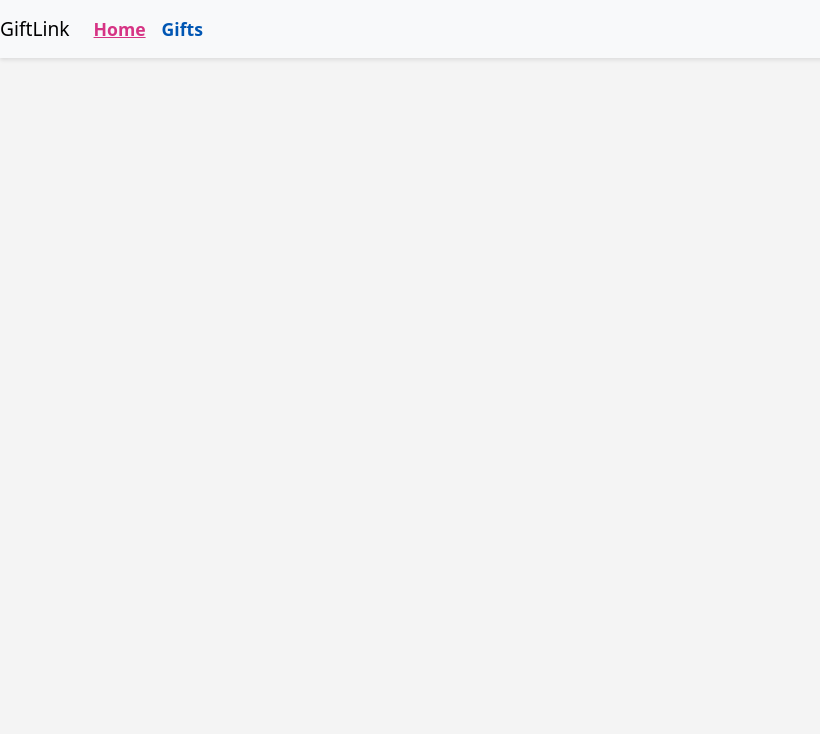
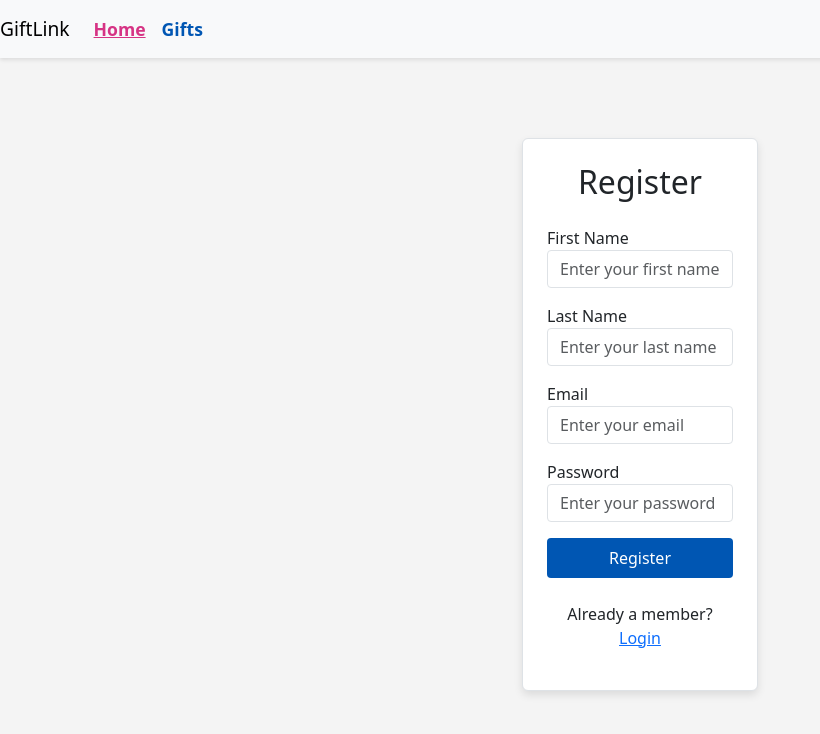
Before and after one commit to OmarSweiti/fullstack-capstone-project, a React (Create React App) app in the folder giftlink-frontend/: page /app/register in a window 1280 px wide. Before the commit this address had no page. Shown: the top 734 px of the page, without its empty margins (0-820 px from the left). Built offline with nearby package versions, Linux system fonts and the light colour scheme.

Commit message:
implement the login and register pages and integrate them with the app

```diff
--- a/giftlink-frontend/src/App.js
+++ b/giftlink-frontend/src/App.js
@@ -4,6 +4,9 @@
 import 'bootstrap/dist/css/bootstrap.min.css';
 import './App.css';
 import Navbar from './components/Navbar/Navbar';
+import RegisterPage from './components/RegisterPage/RegisterPage';
+import LoginPage from './components/LoginPage/LoginPage';
+
 
 function App() {
 
@@ -14,6 +17,8 @@
           {/* the final code will not pass the products to every page, but each page will call the server API */}
           <Route path="/" element={<MainPage />} />
           <Route path="/app" element={<MainPage />} />
+          <Route path="/app/register" element={<RegisterPage />} />
+          <Route path="/app/login" element={<LoginPage />} />
         </Routes>
         </>
   );
--- /dev/null
+++ b/giftlink-frontend/src/components/LoginPage/LoginPage.css
@@ -0,0 +1,44 @@
+.login-card {
+    background-color: #fff;
+    box-shadow: 0px 4px 8px rgba(0, 0, 0, 0.1);
+}
+
+.login-card .form-label {
+    font-weight: 600;
+}
+
+.login-card input {
+    border-radius: 0.25rem;
+}
+
+.login-card .btn {
+    padding: 0.5rem 1rem;
+    border-radius: 0.25rem;
+}
+
+.login-card .btn-primary {
+    background-color: #0056b3;
+    border: none;
+}
+
+.login-card .btn-secondary {
+    background-color: #dc3545;
+    border: none;
+}
+
+.login-card .text-primary {
+    color: #0056b3;
+}
+
+.login-card .text-secondary {
+    color: #6c757d;
+}
+
+/* Additional styles */
+a.text-primary:hover {
+    text-decoration: underline;
+}
+
+a.text-secondary:hover {
+    text-decoration: underline;
+}
--- /dev/null
+++ b/giftlink-frontend/src/components/LoginPage/LoginPage.js
@@ -0,0 +1,67 @@
+import React, { useState } from 'react';
+import './LoginPage.css';
+
+function LoginPage() {
+
+  // useState hook variables for email and password
+  const [email, setEmail] = useState("");
+  const [password, setPassword] = useState("");
+
+  // handleLogin function
+  const handleLogin = () => {
+    console.log("Login button clicked!");
+    console.log("Email:", email);
+    console.log("Password:", password);
+  };
+
+  return (
+    <div className="container mt-5">
+      <div className="row justify-content-center">
+        <div className="col-md-6 col-lg-4">
+          <div className="login-card p-4 border rounded">
+            <h2 className="text-center mb-4 font-weight-bold">Login</h2>
+
+            {/* Input elements */}
+            <div className="form-group mb-3">
+              <label htmlFor="email">Email</label>
+              <input
+                type="email"
+                id="email"
+                className="form-control"
+                value={email}
+                onChange={(e) => setEmail(e.target.value)}
+                placeholder="Enter your email"
+              />
+            </div>
+
+            <div className="form-group mb-3">
+              <label htmlFor="password">Password</label>
+              <input
+                type="password"
+                id="password"
+                className="form-control"
+                value={password}
+                onChange={(e) => setPassword(e.target.value)}
+                placeholder="Enter your password"
+              />
+            </div>
+
+            {/* Login button */}
+            <button
+              className="btn btn-primary w-100 mt-3"
+              onClick={handleLogin}
+            >
+              Login
+            </button>
+
+            <p className="mt-4 text-center">
+              New here? <a href="/app/register" className="text-primary">Register Here</a>
+            </p>
+          </div>
+        </div>
+      </div>
+    </div>
+  )
+}
+
+export default LoginPage;
--- /dev/null
+++ b/giftlink-frontend/src/components/RegisterPage/RegisterPage.css
@@ -0,0 +1,44 @@
+.register-card {
+    background-color: #fff;
+    box-shadow: 0px 4px 8px rgba(0, 0, 0, 0.1);
+}
+
+.register-card .form-label {
+    font-weight: 600;
+}
+
+.register-card input {
+    border-radius: 0.25rem;
+}
+
+.register-card .btn {
+    padding: 0.5rem 1rem;
+    border-radius: 0.25rem;
+}
+
+.register-card .btn-primary {
+    background-color: #0056b3;
+    border: none;
+}
+
+.register-card .btn-secondary {
+    background-color: #dc3545;
+    border: none;
+}
+
+.register-card .text-primary {
+    color: #0056b3;
+}
+
+.register-card .text-secondary {
+    color: #6c757d;
+}
+
+/* Additional styles */
+a.text-primary:hover {
+    text-decoration: underline;
+}
+
+a.text-secondary:hover {
+    text-decoration: underline;
+}
--- /dev/null
+++ b/giftlink-frontend/src/components/RegisterPage/RegisterPage.js
@@ -0,0 +1,95 @@
+import React, { useState } from 'react';
+import './RegisterPage.css';
+
+function RegisterPage() {
+
+    // useState hook variables for firstName, lastName, email, password
+    const [firstName, setFirstName] = useState("");
+    const [lastName, setLastName] = useState("");
+    const [email, setEmail] = useState("");
+    const [password, setPassword] = useState("");
+
+    // handleRegister function
+    const handleRegister = () => {
+        console.log("Register button clicked!");
+        console.log("First Name:", firstName);
+        console.log("Last Name:", lastName);
+        console.log("Email:", email);
+        console.log("Password:", password);
+    };
+
+    return (
+        <div className="container mt-5">
+            <div className="row justify-content-center">
+                <div className="col-md-6 col-lg-4">
+                    <div className="register-card p-4 border rounded">
+                        <h2 className="text-center mb-4 font-weight-bold">Register</h2>
+
+                        {/* Input elements */}
+                        <div className="form-group mb-3">
+                            <label htmlFor="firstName">First Name</label>
+                            <input
+                                type="text"
+                                id="firstName"
+                                className="form-control"
+                                value={firstName}
+                                onChange={(e) => setFirstName(e.target.value)}
+                                placeholder="Enter your first name"
+                            />
+                        </div>
+
+                        <div className="form-group mb-3">
+                            <label htmlFor="lastName">Last Name</label>
+                            <input
+                                type="text"
+                                id="lastName"
+                                className="form-control"
+                                value={lastName}
+                                onChange={(e) => setLastName(e.target.value)}
+                                placeholder="Enter your last name"
+                            />
+                        </div>
+
+                        <div className="form-group mb-3">
+                            <label htmlFor="email">Email</label>
+                            <input
+                                type="email"
+                                id="email"
+                                className="form-control"
+                                value={email}
+                                onChange={(e) => setEmail(e.target.value)}
+                                placeholder="Enter your email"
+                            />
+                        </div>
+
+                        <div className="form-group mb-3">
+                            <label htmlFor="password">Password</label>
+                            <input
+                                type="password"
+                                id="password"
+                                className="form-control"
+                                value={password}
+                                onChange={(e) => setPassword(e.target.value)}
+                                placeholder="Enter your password"
+                            />
+                        </div>
+
+                        {/* Register button */}
+                        <button
+                            className="btn btn-primary w-100 mt-3"
+                            onClick={handleRegister}
+                        >
+                            Register
+                        </button>
+
+                        <p className="mt-4 text-center">
+                            Already a member? <a href="/app/login" className="text-primary">Login</a>
+                        </p>
+                    </div>
+                </div>
+            </div>
+        </div>
+    );
+}
+
+export default RegisterPage;
```
